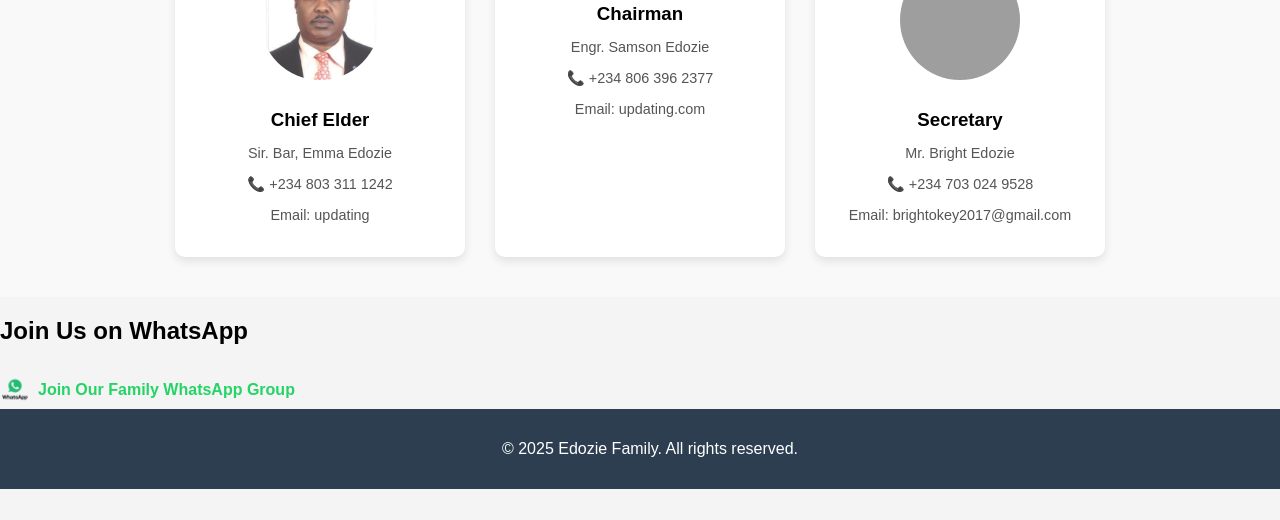
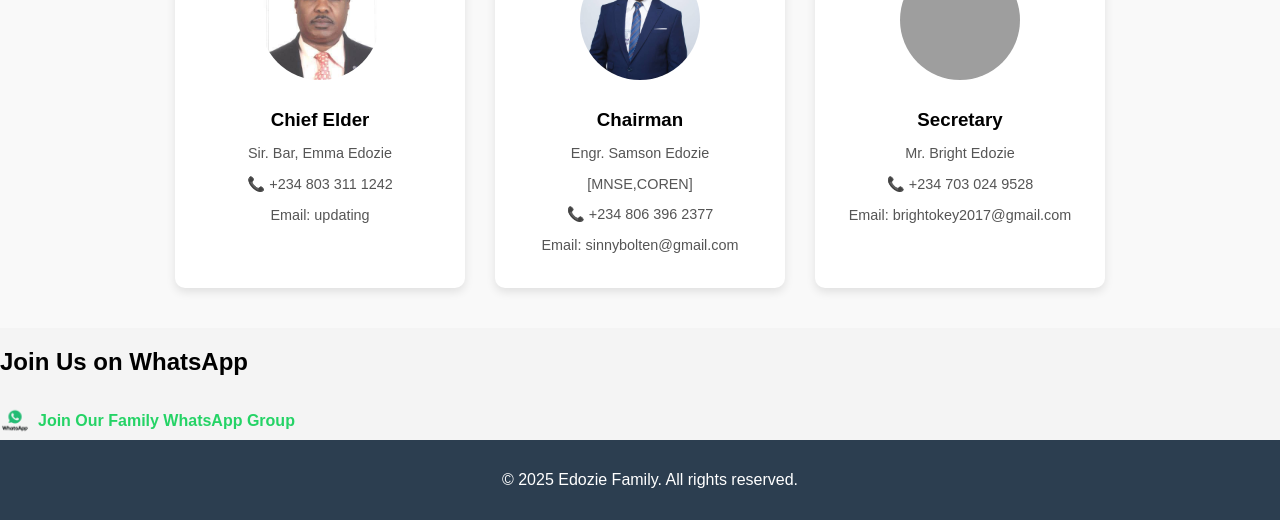
Before and after one commit to Edozie-Family/family-website, a plain HTML site: page contact.html in a window 1280 px wide. Shown: the part 362-882 px from the top of the page. Before the commit the page ends 851 px from the top, so only its background shows below. Drawn offline with Linux system fonts and the light colour scheme; grey boxes are pictures that could not be loaded.

Commit message:
Update chairman contact info and event venue, add image
Added chairman's credentials and updated email in contact.html. Changed the event venue for December 31, 2025, in events.html. Added chairman.jpg image to the images directory.

```diff
--- a/contact.html
+++ b/contact.html
@@ -47,8 +47,9 @@
         <img src="images/chairman.jpg" alt="Chairman" />
         <h3>Chairman</h3>
         <p>Engr. Samson Edozie</p>
+        <p>[MNSE,COREN]</p>
         <p>📞 +234 806 396 2377</p>
-        <p>Email: updating.com</p>
+        <p>Email: sinnybolten@gmail.com</p>
       </div>
 
       <div class="contact-card">
```
Also changed, not shown: events.html (+1 -1 lines), images/chairman.jpg (added).
